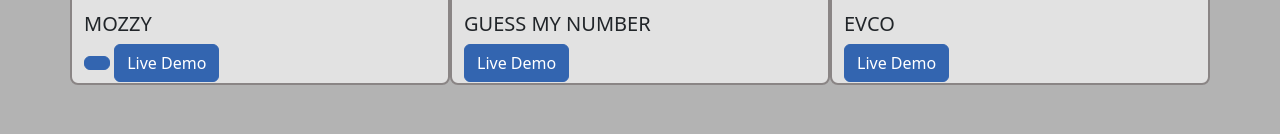
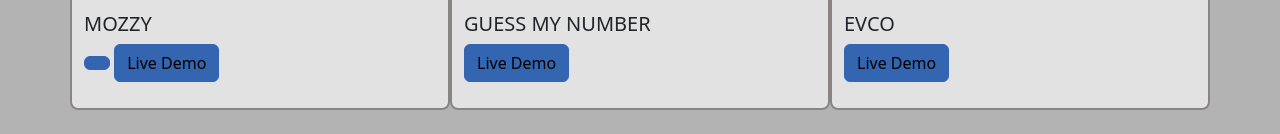
Before and after one commit to CCC1031/portfolio, a plain HTML site: page index.html in a window 1280 px wide. Shown: the part 1989-2123 px from the top of the page. Drawn offline with nearby package versions, Linux system fonts and the light colour scheme; files that its build step writes are made by us from their sources.

Commit message:
added edits

```diff
--- a/css/style.css
+++ b/css/style.css
@@ -792,7 +792,7 @@ hr {
 }
 .single-item {
   border: 2px solid rgb(138, 133, 133);
-  height: 350px;
+  height: 375px;
   padding: 10px 0;
   border-radius: 8px;
   margin: 0;
--- a/css/style2.css
+++ b/css/style2.css
@@ -119,6 +119,7 @@
 }
 #projectbtn {
   /* margin-left: 230px; */
+  color: black;
 }
 #ecvoimg {
   height: 100px;
--- a/index.html
+++ b/index.html
@@ -161,7 +161,7 @@
             <h5 class="project-titles"> MOZZY</h5>
               <!-- <h6 class="more-content" >This is a music streaming service with a smooth user experience.  </h6> -->
             </div>
-           <a id="projectbtn" class="btn content-download button-main button-scheme" href="https://clarencecolin.netlify.app" target="_blank"  role="button"></a> <a id="projectbtn" class="btn content-download button-main button-scheme" href="https://clarencecolin.netlify.app" target="_blank"  role="button">Live Demo</a>
+           <a id="projectbtn" class="btn content-download button-main button-scheme" href="https://clarencecolin.netlify.app" target="_blank"  role="button"></a> <a id="projectbtn" class="btn content-download button-main button-scheme" href="https://mozzy.netlify.app/" target="_blank"  role="button">Live Demo</a>
             </div>
             <!-- Project 2 (Guess my number)-->
             <div class="single-item col-6 col-lg-4 photos"><a class="portfolio-item" href="#item-2">
@@ -191,7 +191,7 @@
                 <h5 class="project-titles"> EVCO</h5>
                   <!-- <h6 class="more-content" >Evco is a electirc vehilcle maintenance service.   </h6> -->
                 </div>
-                  <a id="projectbtn" class="btn content-download button-main button-scheme" href="https://clarencecolin.netlify.app" target="_blank"  role="button">Live Demo</a>
+                  <a id="projectbtn" class="btn content-download button-main button-scheme" href="https://evco.netlify.app" target="_blank"  role="button">Live Demo</a>
                 </div></div>
 
 
```
